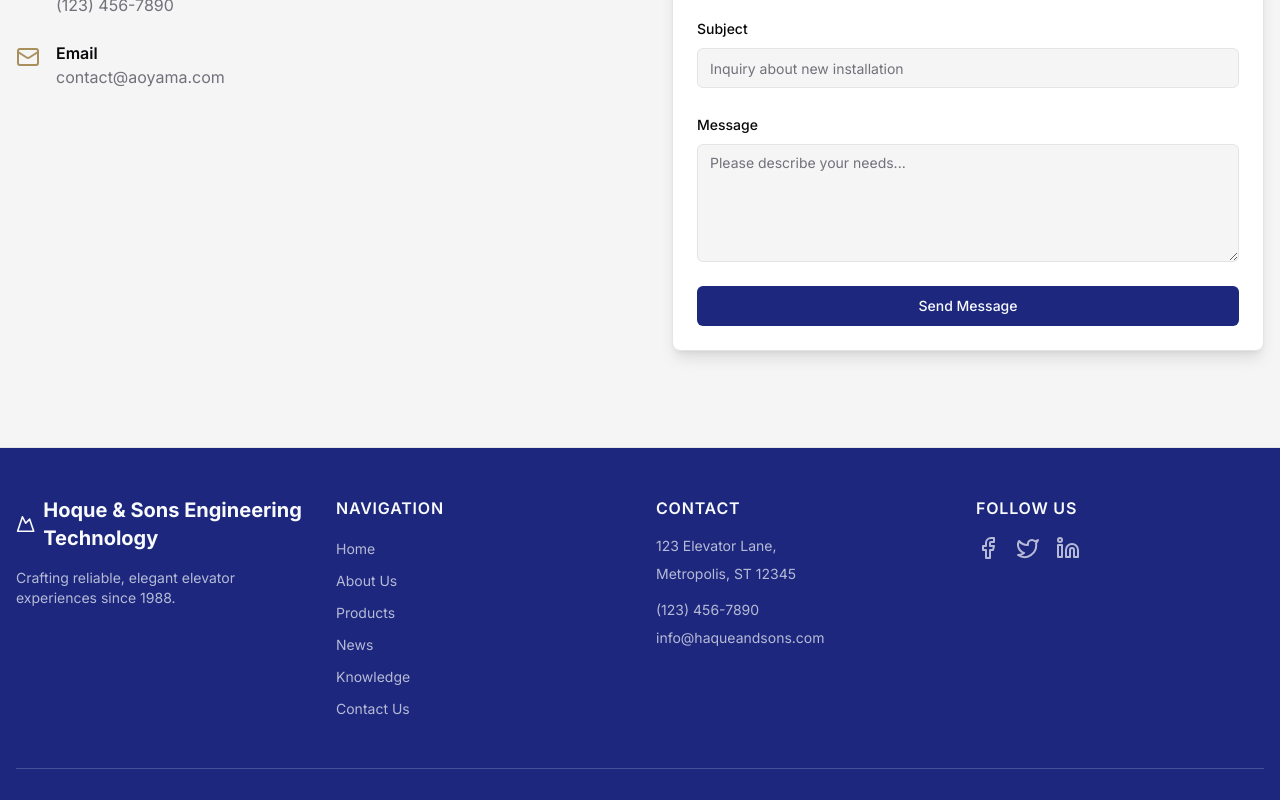
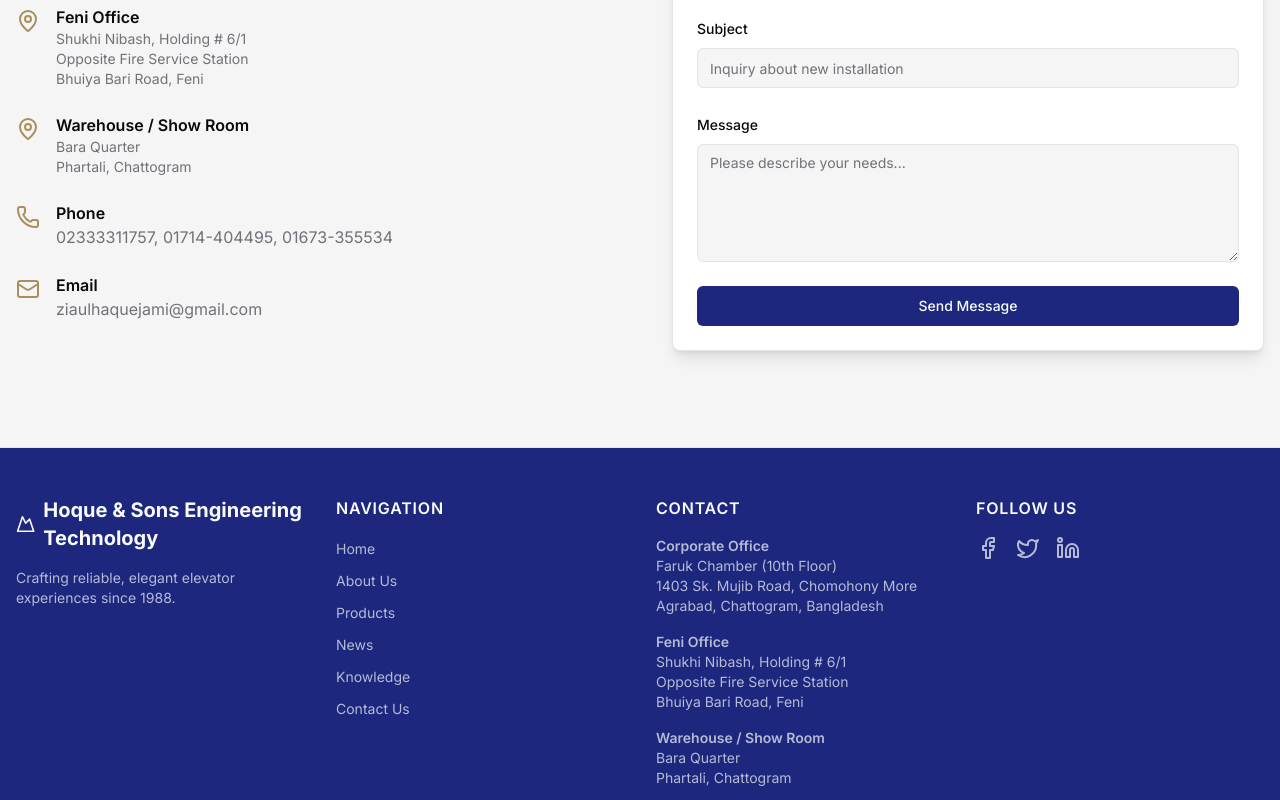
Before and after one commit to kamrulhaider/haque-and-sons, a Next.js app: page /contact in a window 1280 px wide. Shown: the part 720-1520 px from the top of the page. Built offline with nearby package versions, Linux system fonts and the light colour scheme.

Commit message:
feat: update contact information and improve layout in Contact and Footer components

```diff
--- a/src/app/contact/page.tsx
+++ b/src/app/contact/page.tsx
@@ -1,24 +1,52 @@
-import { Phone, Mail, MapPin } from 'lucide-react';
-import { ContactForm } from './_components/contact-form';
+import { Phone, Mail, MapPin } from "lucide-react";
+import { ContactForm } from "./_components/contact-form";
+
+const corporateAddress = [
+  "Faruk Chamber (10th Floor)",
+  "1403 Sk. Mujib Road, Chomohony More",
+  "Agrabad, Chattogram, Bangladesh",
+];
+
+const feniAddress = [
+  "Shukhi Nibash, Holding # 6/1",
+  "Opposite Fire Service Station",
+  "Bhuiya Bari Road, Feni",
+];
+
+const warehouseAddress = ["Bara Quarter", "Phartali, Chattogram"];
+
+const phoneNumbers = ["02333311757", "01714-404495", "01673-355534"];
+
+const email = "ziaulhaquejami@gmail.com";
 
 export default function ContactPage() {
   const contactDetails = [
     {
       icon: <MapPin className="h-6 w-6 text-accent" />,
-      title: 'Address',
-      value: '123 Elevator Lane, Metropolis, ST 12345',
+      title: "Corporate Office",
+      value: corporateAddress,
+    },
+    {
+      icon: <MapPin className="h-6 w-6 text-accent" />,
+      title: "Feni Office",
+      value: feniAddress,
+    },
+    {
+      icon: <MapPin className="h-6 w-6 text-accent" />,
+      title: "Warehouse / Show Room",
+      value: warehouseAddress,
     },
     {
       icon: <Phone className="h-6 w-6 text-accent" />,
-      title: 'Phone',
-      value: '(123) 456-7890',
-      href: 'tel:+1234567890',
+      title: "Phone",
+      value: phoneNumbers.join(", "),
+      href: `tel:${phoneNumbers[0]}`,
     },
     {
       icon: <Mail className="h-6 w-6 text-accent" />,
-      title: 'Email',
-      value: 'contact@aoyama.com',
-      href: 'mailto:contact@aoyama.com',
+      title: "Email",
+      value: email,
+      href: `mailto:${email}`,
     },
   ];
 
@@ -26,9 +54,12 @@ export default function ContactPage() {
     <>
       <section className="py-16 lg:py-24 bg-primary text-primary-foreground">
         <div className="container mx-auto px-4 text-center">
-          <h1 className="text-4xl font-bold tracking-tight md:text-5xl">Contact Us</h1>
+          <h1 className="text-4xl font-bold tracking-tight md:text-5xl">
+            Contact Us
+          </h1>
           <p className="mt-4 text-lg max-w-3xl mx-auto text-primary-foreground/80">
-            We're here to help. Reach out to us for inquiries, quotes, or service requests.
+            We're here to help. Reach out to us for inquiries, quotes, or
+            service requests.
           </p>
         </div>
       </section>
@@ -37,18 +68,33 @@ export default function ContactPage() {
         <div className="container mx-auto px-4">
           <div className="grid lg:grid-cols-2 gap-16 items-start">
             <div className="space-y-8">
-              <h2 className="text-3xl font-bold tracking-tight text-primary">Get in Touch</h2>
+              <h2 className="text-3xl font-bold tracking-tight text-primary">
+                Get in Touch
+              </h2>
               <p className="text-muted-foreground">
-                Whether you have a question about our services, need a quote for a new project, or require maintenance support, our team is ready to answer all your questions.
+                Whether you have a question about our services, need a quote for
+                a new project, or require maintenance support, our team is ready
+                to answer all your questions.
               </p>
               <div className="space-y-6">
-                {contactDetails.map(detail => (
+                {contactDetails.map((detail) => (
                   <div key={detail.title} className="flex items-start gap-4">
                     <div className="flex-shrink-0 mt-1">{detail.icon}</div>
                     <div>
                       <h3 className="font-semibold">{detail.title}</h3>
-                      {detail.href ? (
-                        <a href={detail.href} className="text-muted-foreground hover:text-primary transition-colors">{detail.value}</a>
+                      {Array.isArray(detail.value) ? (
+                        <div className="text-muted-foreground text-sm">
+                          {detail.value.map((line) => (
+                            <p key={line}>{line}</p>
+                          ))}
+                        </div>
+                      ) : detail.href ? (
+                        <a
+                          href={detail.href}
+                          className="text-muted-foreground hover:text-primary transition-colors"
+                        >
+                          {detail.value}
+                        </a>
                       ) : (
                         <p className="text-muted-foreground">{detail.value}</p>
                       )}
--- a/src/app/products/[id]/page.tsx
+++ b/src/app/products/[id]/page.tsx
@@ -77,12 +77,13 @@ const productDetails = {
 
 type ProductId = keyof typeof productDetails;
 
-interface ProductPageProps {
-  params: { id: string };
-}
-
-export default function ProductDetailPage({ params }: ProductPageProps) {
-  const key = params.id as ProductId;
+export default async function ProductDetailPage({
+  params,
+}: {
+  params: Promise<{ id: string }>;
+}) {
+  const { id } = await params;
+  const key = id as ProductId;
   const product = (
     productDetails as Record<string, (typeof productDetails)[ProductId]>
   )[key];
--- a/src/components/footer.tsx
+++ b/src/components/footer.tsx
@@ -40,26 +40,41 @@ export function Footer() {
 
           <div>
             <h3 className="font-semibold tracking-wider uppercase">Contact</h3>
-            <ul className="mt-4 space-y-2 text-sm text-primary-foreground/70">
-              <li>123 Elevator Lane,</li>
-              <li>Metropolis, ST 12345</li>
-              <li className="pt-2">
+            <div className="mt-4 space-y-4 text-sm text-primary-foreground/70">
+              <div>
+                <p className="font-semibold">Corporate Office</p>
+                <p>Faruk Chamber (10th Floor)</p>
+                <p>1403 Sk. Mujib Road, Chomohony More</p>
+                <p>Agrabad, Chattogram, Bangladesh</p>
+              </div>
+              <div>
+                <p className="font-semibold">Feni Office</p>
+                <p>Shukhi Nibash, Holding # 6/1</p>
+                <p>Opposite Fire Service Station</p>
+                <p>Bhuiya Bari Road, Feni</p>
+              </div>
+              <div>
+                <p className="font-semibold">Warehouse / Show Room</p>
+                <p>Bara Quarter</p>
+                <p>Phartali, Chattogram</p>
+              </div>
+              <div className="pt-1 space-y-1">
+                <p className="font-semibold">Phone</p>
                 <a
-                  href="tel:+1234567890"
-                  className="hover:text-primary-foreground transition-colors"
+                  href="tel:02333311757"
+                  className="block hover:text-primary-foreground transition-colors"
                 >
-                  (123) 456-7890
+                  02333311757, 01714-404495, 01673-355534
                 </a>
-              </li>
-              <li>
+                <p className="font-semibold mt-2">Email</p>
                 <a
-                  href="mailto:info@haqueandsons.com"
-                  className="hover:text-primary-foreground transition-colors"
+                  href="mailto:ziaulhaquejami@gmail.com"
+                  className="block hover:text-primary-foreground transition-colors"
                 >
-                  info@haqueandsons.com
+                  ziaulhaquejami@gmail.com
                 </a>
-              </li>
-            </ul>
+              </div>
+            </div>
           </div>
 
           <div>
```
